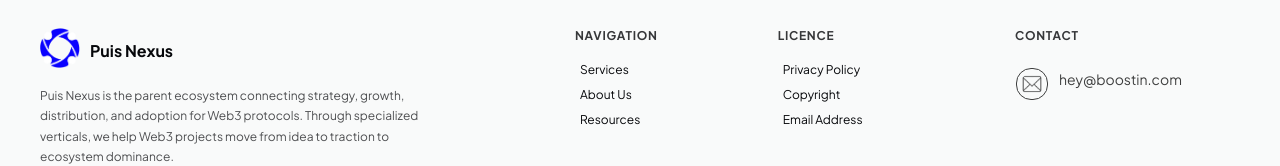
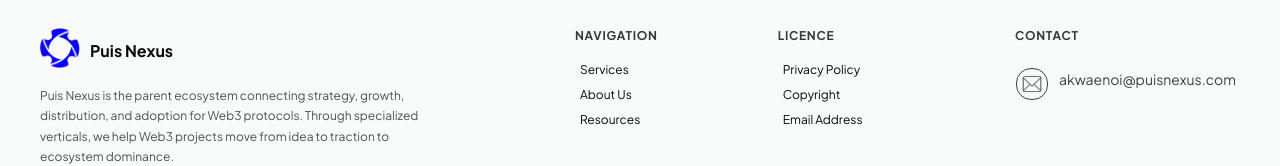
Before and after one commit to Aniefiok-Malachy/puisnexus, a React (Create React App) app: page / in a window 1280 px wide. Shown: the part 5301-5467 px from the top of the page. Built offline with nearby package versions, Linux system fonts and the light colour scheme.

Commit message:
Final update

```diff
--- a/src/Components/FooterCTA/FooterCTA.jsx
+++ b/src/Components/FooterCTA/FooterCTA.jsx
@@ -115,7 +115,7 @@ export default function FooterCTA() {
                 <img src={email} alt=""/>
               </span>
               <>
-              <a href="akwaenoi@puisnexus.com">hey@boostin.com</a>
+              <a href="akwaenoi@puisnexus.com">akwaenoi@puisnexus.com</a>
               </>
             </div>
           </div>
```
